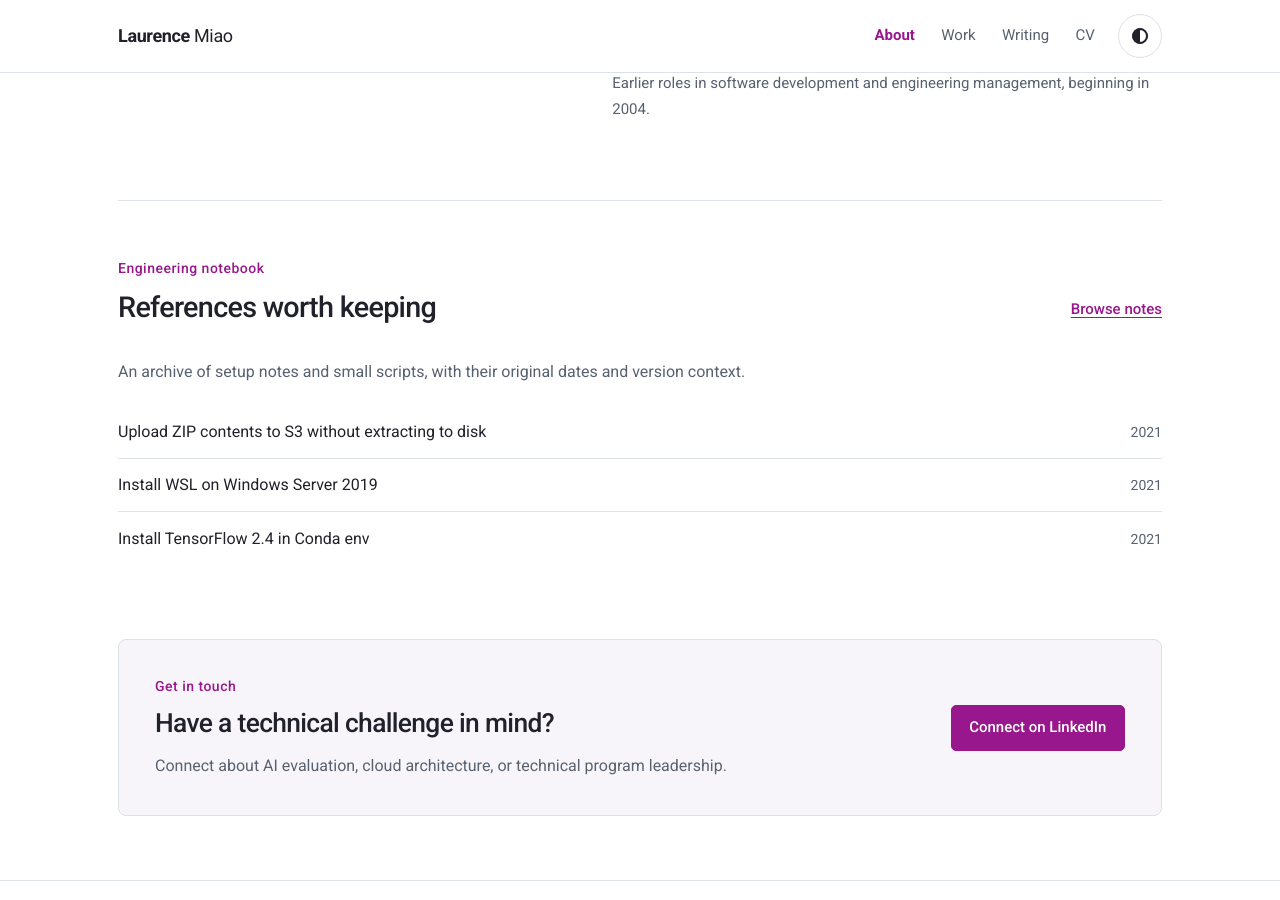
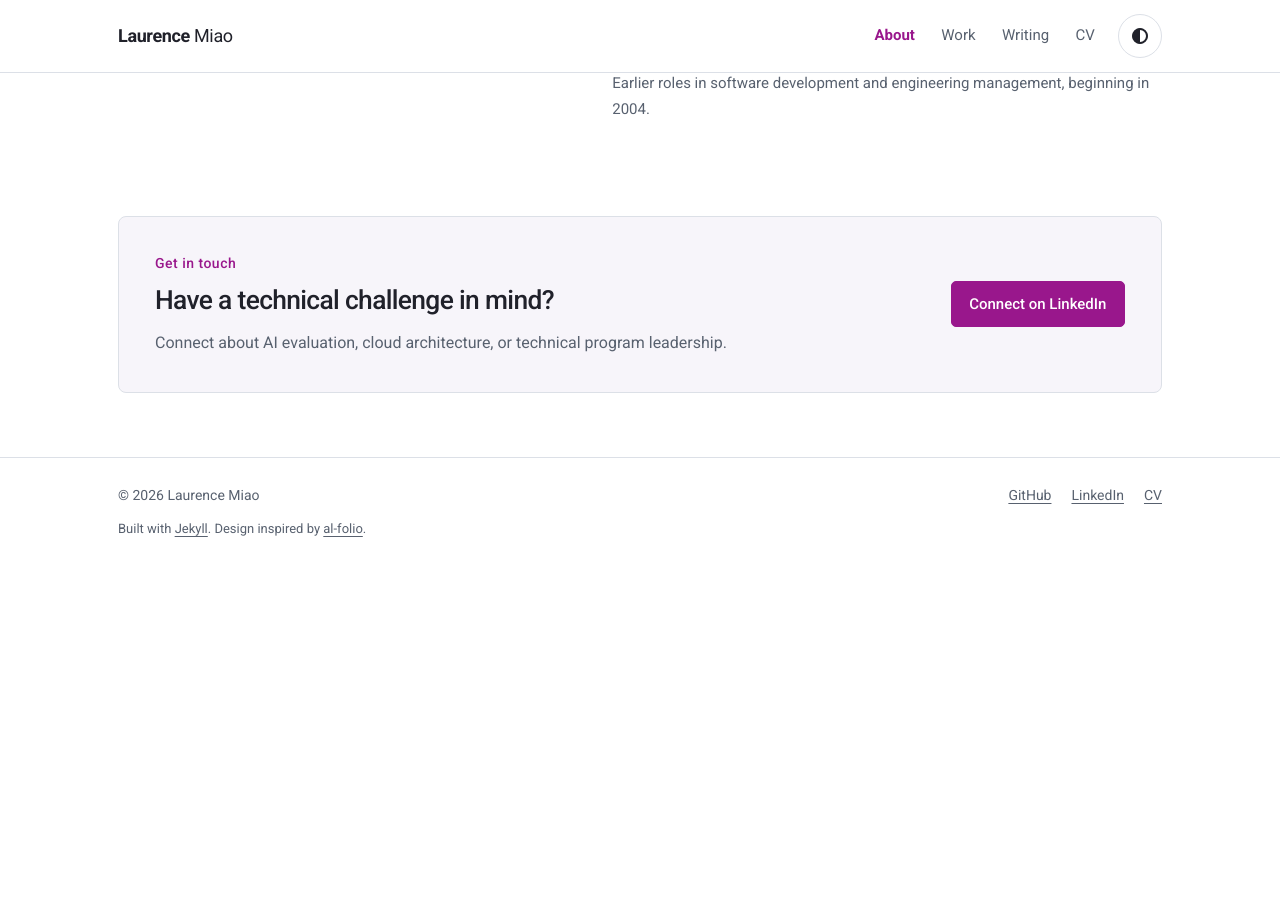
Before and after one commit to laurence-miao/laurence-miao.github.io, a Jekyll site: the page built from index.md, in a window 1280 px wide and 900 px high, scrolled down 2435 px. Built offline with Jekyll 4.4.1, drawn with Linux system fonts in a browser that asks for light colours; nearby versions of some CDN libraries; after the commit the page ends 3001 px from its top, so only the background shows below that.

Commit message:
Remove Engineering notebook from About page

```diff
--- a/_layouts/about.html
+++ b/_layouts/about.html
@@ -43,16 +43,6 @@ layout: default
     </div>
   </section>
 
-  <section class="home-section notes-preview" aria-labelledby="notes-title">
-    <div class="section-heading"><div><p class="eyebrow">Engineering notebook</p><h2 id="notes-title">References worth keeping</h2></div><a class="text-link" href="{{ '/notes/' | relative_url }}">Browse notes</a></div>
-    <p class="section-intro">An archive of setup notes and small scripts, with their original dates and version context.</p>
-    <ul class="compact-notes">
-      {% for post in site.posts limit: 3 %}
-      <li><a href="{{ post.url | relative_url }}">{{ post.title }}</a><time datetime="{{ post.date | date: '%Y-%m-%d' }}">{{ post.date | date: '%Y' }}</time></li>
-      {% endfor %}
-    </ul>
-  </section>
-
   <section class="contact-panel" aria-labelledby="contact-title">
     <div><p class="eyebrow">Get in touch</p><h2 id="contact-title">Have a technical challenge in mind?</h2><p>Connect about AI evaluation, cloud architecture, or technical program leadership.</p></div>
     <a class="btn btn-primary" href="https://www.linkedin.com/in/laurence-miao/">Connect on LinkedIn</a>
```
